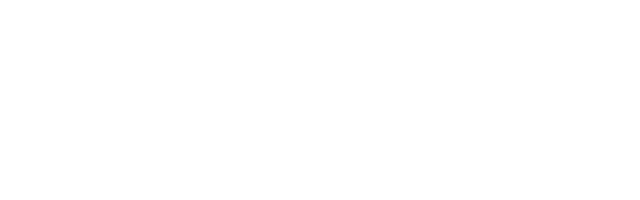
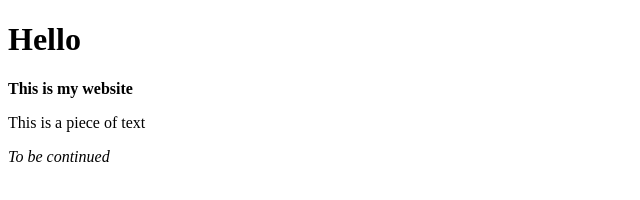
Before and after one commit to Qianqianxia0910/lapio-website, a plain HTML site: page index.html in a window 1280 px wide. Shown: the whole page, without its empty margins (0-640 px from the left). Drawn offline with Linux system fonts and the light colour scheme.

Commit message:
Part 3, add second exercise

```diff
--- a/index.html
+++ b/index.html
@@ -4,6 +4,10 @@
 <head>
   <meta charset="utf-8">
   <title>Lapio website</title>
+  <h1>Hello </h1>
+  <p><strong>This is my website</strong></p>
+  <p>This is a piece of text</p>
+  <p><i>To be continued</i></p>
 </head>
 
 <body>
```
